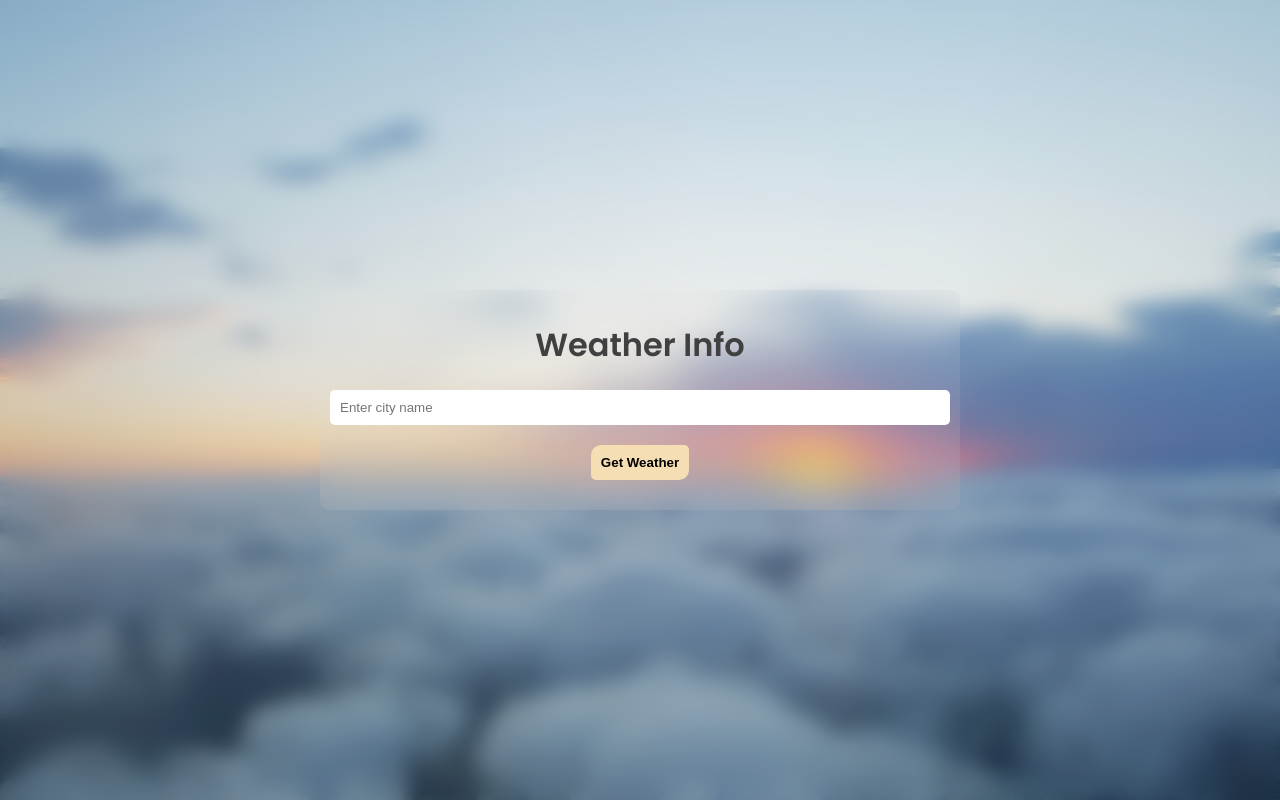
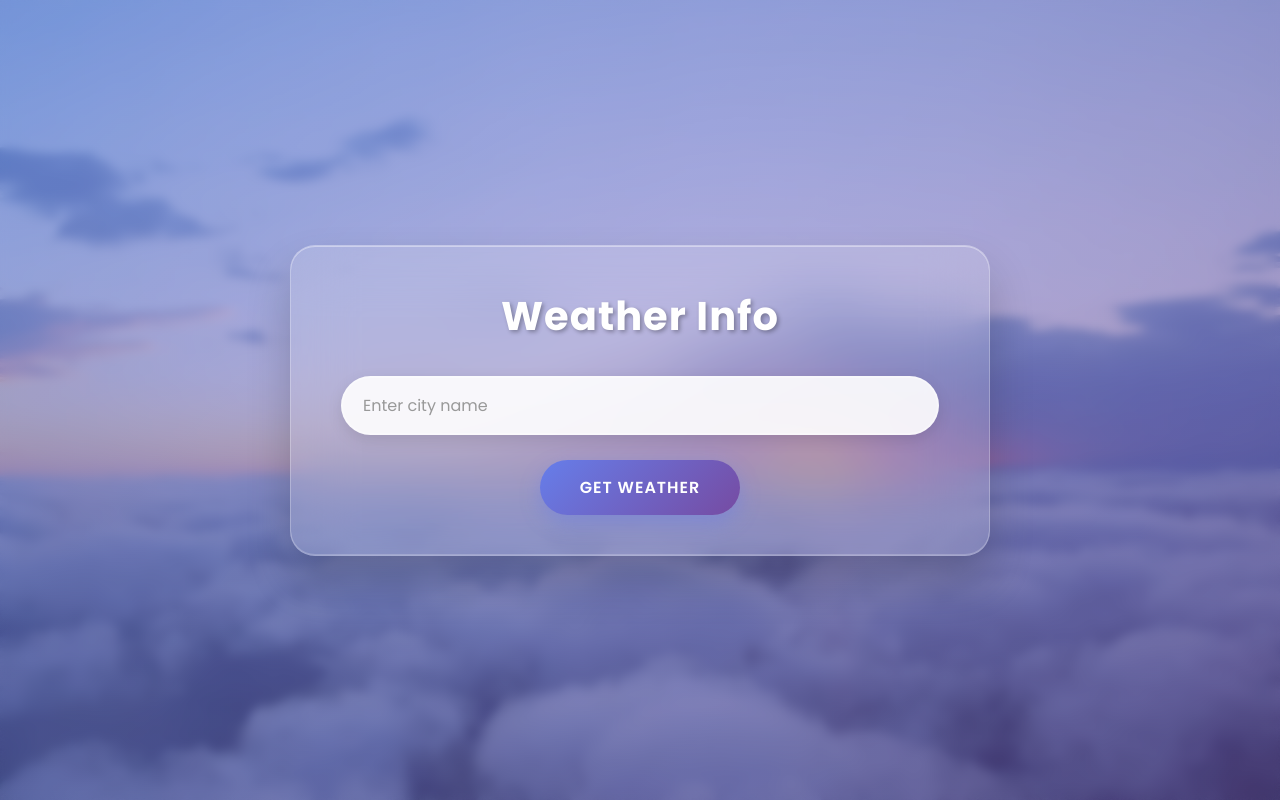
Before and after one commit to Kiruthick-07/Weather-App, a Flask app: page / in a window 1280 px wide. Run offline with Flask 3, Linux system fonts and the light colour scheme.

Commit message:
Feat : Style update

```diff
--- a/static/styles.css
+++ b/static/styles.css
@@ -1,67 +1,249 @@
-body{
-    padding: 0px;
-    margin: 0px;
-     font-family: 'Poppins', sans-serif;
-}
 @import url('https://fonts.googleapis.com/css2?family=Poppins:wght@100;200;300;400;500;600;700;800;900&display=swap');
 
-.bg{
-    height: 100vh;
+* {
+    margin: 0;
+    padding: 0;
+    box-sizing: border-box;
+}
+
+body {
+    font-family: 'Poppins', sans-serif;
+    overflow-x: hidden;
+}
+
+.bg {
+    min-height: 100vh;
+    background: linear-gradient(135deg, #667eea 0%, #764ba2 100%);
     background-image: url("/static/cloud-bg.jpg");
     background-size: cover;
-    position: relative;
     background-position: center;
     background-repeat: no-repeat;
+    background-attachment: fixed;
     display: flex;
     justify-content: center;
     align-items: center;
-}
-.overlay {
-  position: absolute;
-  inset: 0;
-  background: rgba(193, 193, 193, 0.08);
-  backdrop-filter: blur(10px);
-  -webkit-backdrop-filter: blur(10px);
-}
-.info{
-    background: rgba(226, 226, 226, 0.08);
-    padding: 10px;
-    border-radius: 10px;
-    backdrop-filter: blur(20px);
-    -webkit-backdrop-filter: blur(10px);
+    padding: 20px;
     position: relative;
 }
-.title{
-    color: rgb(64, 64, 64);
-    font-weight: 600;
-    text-align: center;
+
+.overlay {
+    position: absolute;
+    inset: 0;
+    background: linear-gradient(135deg, rgba(102, 126, 234, 0.5) 0%, rgba(118, 75, 162, 0.5) 100%);
+    backdrop-filter: blur(5px);
+    -webkit-backdrop-filter: blur(5px);
 }
-.city-input{
-    padding: 10px;
-    border-radius: 5px;
-    border: none;
-    outline: none;
-    color: rgb(11, 11, 11);
-    display: block;
-    width: 600px;
-    display: flex;
+
+.info {
+    background: rgba(255, 255, 255, 0.15);
+    padding: 40px 50px;
+    border-radius: 25px;
+    backdrop-filter: blur(30px);
+    -webkit-backdrop-filter: blur(30px);
+    box-shadow: 0 25px 45px rgba(0, 0, 0, 0.2),
+                inset 0 1px 0 rgba(255, 255, 255, 0.4),
+                inset 0 -1px 0 rgba(255, 255, 255, 0.2);
+    border: 1px solid rgba(255, 255, 255, 0.25);
+    position: relative;
+    z-index: 1;
+    max-width: 700px;
+    width: 100%;
+    max-height: 90vh;
+    overflow-y: auto;
+    animation: fadeIn 0.5s ease-in;
 }
-.get-weather-btn{
-    background-color: wheat;
-    border: none;
-    padding: 10px;
-    border-radius: 10px 5px;
-    cursor: pointer;
-    margin: 20px;
-    font-weight: bold;
 
-}
-.get-weather-btn:hover{
-    background-color: rgb(255, 218, 150);
-    color: rgb(0, 0, 0);
-}
-@media (max-width:768px) {
-    .city-input {
-        width: 400px;
+@keyframes fadeIn {
+    from {
+        opacity: 0;
+        transform: translateY(20px);
+    }
+    to {
+        opacity: 1;
+        transform: translateY(0);
     }
 }
+
+.title {
+    color: #ffffff;
+    font-weight: 700;
+    text-align: center;
+    font-size: 2.5rem;
+    margin-bottom: 30px;
+    text-shadow: 2px 2px 4px rgba(0, 0, 0, 0.3);
+    letter-spacing: 1px;
+}
+
+.city-input {
+    padding: 15px 20px;
+    border-radius: 50px;
+    border: 2px solid rgba(255, 255, 255, 0.3);
+    outline: none;
+    background: rgba(255, 255, 255, 0.9);
+    color: #333;
+    width: 100%;
+    font-size: 16px;
+    font-family: 'Poppins', sans-serif;
+    transition: all 0.3s ease;
+    box-shadow: 0 5px 15px rgba(0, 0, 0, 0.1);
+}
+
+.city-input:focus {
+    background: rgba(255, 255, 255, 1);
+    border-color: #667eea;
+    box-shadow: 0 8px 25px rgba(102, 126, 234, 0.3);
+    transform: translateY(-2px);
+}
+
+.city-input::placeholder {
+    color: #999;
+}
+
+.get-weather-btn {
+    background: linear-gradient(135deg, #667eea 0%, #764ba2 100%);
+    border: none;
+    padding: 15px 40px;
+    border-radius: 50px;
+    cursor: pointer;
+    margin-top: 25px;
+    font-weight: 600;
+    color: white;
+    font-size: 16px;
+    font-family: 'Poppins', sans-serif;
+    transition: all 0.3s ease;
+    box-shadow: 0 8px 20px rgba(102, 126, 234, 0.4);
+    text-transform: uppercase;
+    letter-spacing: 1px;
+}
+
+.get-weather-btn:hover {
+    transform: translateY(-3px);
+    box-shadow: 0 12px 30px rgba(102, 126, 234, 0.5);
+    background: linear-gradient(135deg, #764ba2 0%, #667eea 100%);
+}
+
+.get-weather-btn:active {
+    transform: translateY(-1px);
+    box-shadow: 0 6px 15px rgba(102, 126, 234, 0.4);
+}
+
+.error {
+    color: #ff4757;
+    background: rgba(255, 71, 87, 0.1);
+    padding: 15px;
+    border-radius: 15px;
+    text-align: center;
+    margin-top: 20px;
+    font-weight: 500;
+    border: 1px solid rgba(255, 71, 87, 0.3);
+    animation: shake 0.5s ease;
+}
+
+@keyframes shake {
+    0%, 100% { transform: translateX(0); }
+    25% { transform: translateX(-10px); }
+    75% { transform: translateX(10px); }
+}
+
+.card {
+    background: rgba(255, 255, 255, 0.95);
+    padding: 25px;
+    border-radius: 20px;
+    margin-top: 25px;
+    text-align: center;
+    box-shadow: 0 15px 35px rgba(0, 0, 0, 0.2);
+    animation: slideUp 0.5s ease;
+    border: 1px solid rgba(255, 255, 255, 0.3);
+}
+
+@keyframes slideUp {
+    from {
+        opacity: 0;
+        transform: translateY(30px);
+    }
+    to {
+        opacity: 1;
+        transform: translateY(0);
+    }
+}
+
+.card h2 {
+    color: #667eea;
+    font-size: 1.8rem;
+    font-weight: 700;
+    margin-bottom: 10px;
+    text-transform: uppercase;
+    letter-spacing: 2px;
+}
+
+.card img {
+    width: 100px;
+    height: 100px;
+    margin: 10px 0;
+    filter: drop-shadow(0 5px 15px rgba(0, 0, 0, 0.2));
+}
+
+.card p {
+    color: #555;
+    font-size: 1rem;
+    margin: 10px 0;
+    font-weight: 500;
+}
+
+.card p b {
+    color: #764ba2;
+    font-size: 2.2rem;
+    font-weight: 700;
+}
+
+@media (max-width: 768px) {
+    .info {
+        padding: 30px 25px;
+    }
+
+    .title {
+        font-size: 2rem;
+    }
+
+    .city-input {
+        font-size: 14px;
+        padding: 12px 18px;
+    }
+
+    .get-weather-btn {
+        padding: 12px 30px;
+        font-size: 14px;
+    }
+
+    .card {
+        padding: 25px 20px;
+    }
+
+    .card h2 {
+        font-size: 1.6rem;
+    }
+
+    .card p b {
+        font-size: 2rem;
+    }
+}
+
+@media (max-width: 480px) {
+    .bg {
+        padding: 15px;
+    }
+
+    .info {
+        padding: 25px 20px;
+    }
+
+    .title {
+        font-size: 1.6rem;
+        margin-bottom: 20px;
+    }
+
+    .card img {
+        width: 100px;
+        height: 100px;
+    }
+}
```
